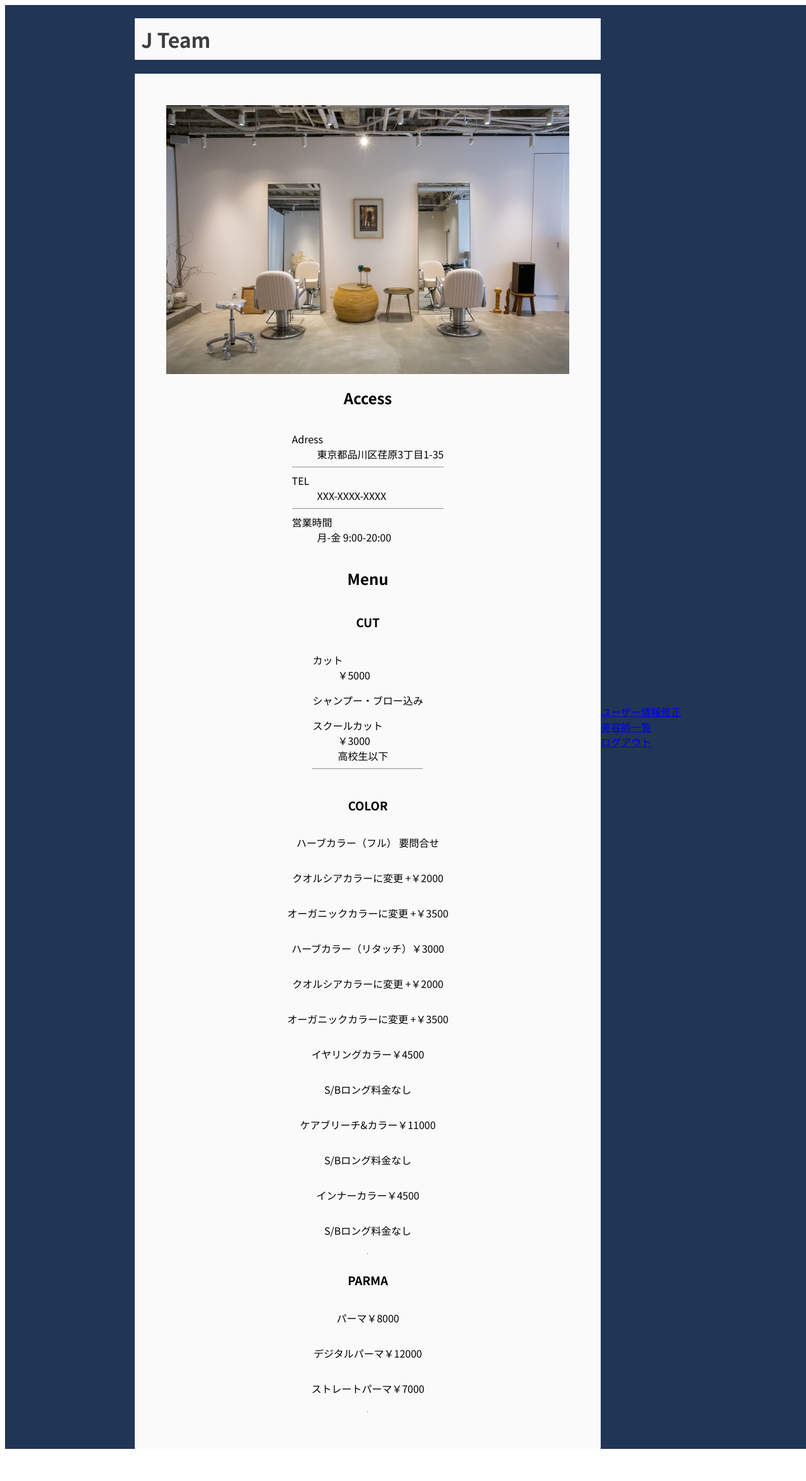
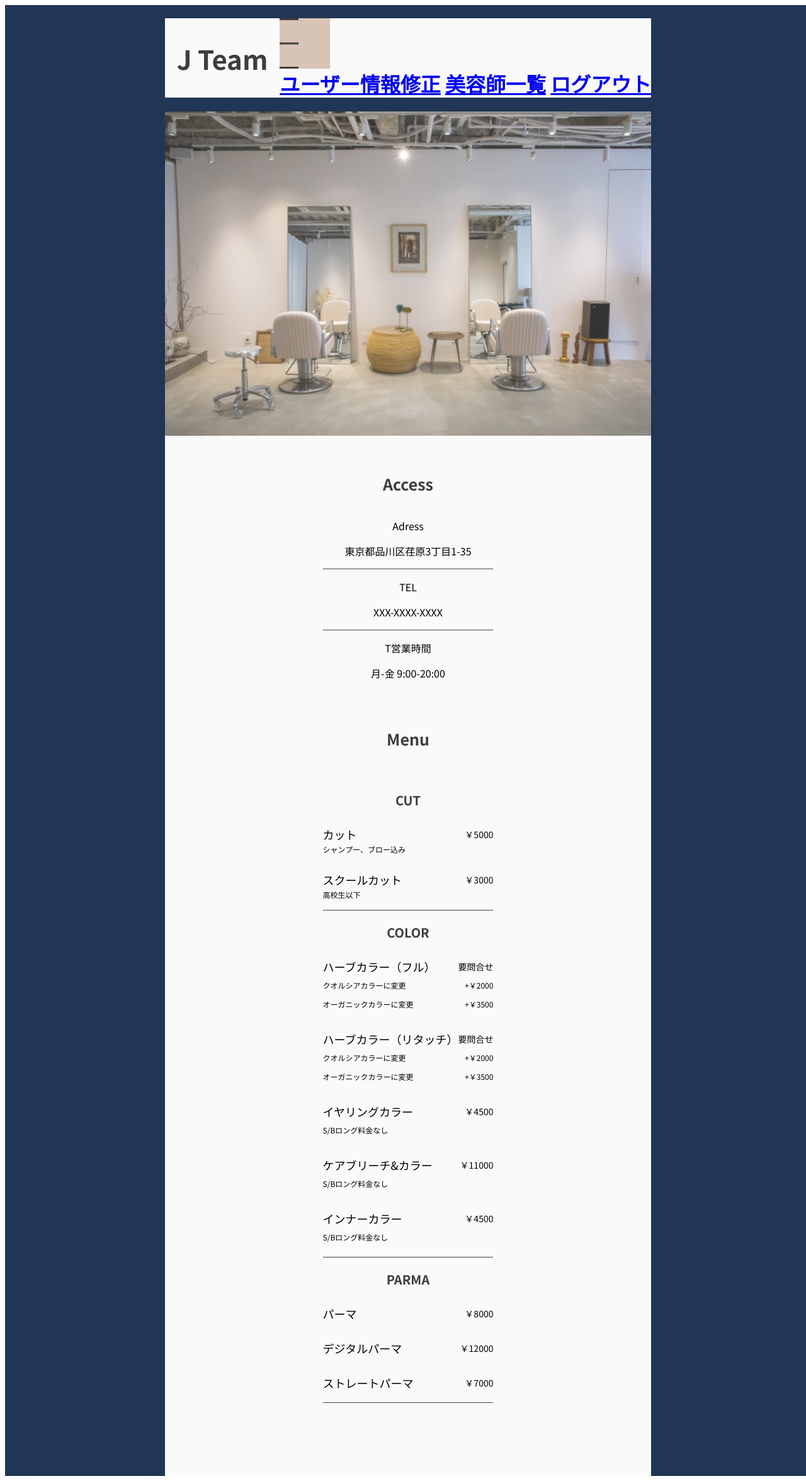
Before and after one commit to J-Team-2025-Winter/J-Team-2025-Winter, a Flask app: page /main in a window 1280 px wide. Shown: the whole page at 63% size. Before the commit the page ends 2301 px from the top, so only its background shows below. Run offline with Flask 2, Linux system fonts and the light colour scheme.

Commit message:
main.htmlとcss修正

```diff
--- a/ChatApp/static/css/main_customer.css
+++ b/ChatApp/static/css/main_customer.css
@@ -14,35 +14,182 @@
     flex-direction:column;
     align-items:center;
     display:flex;
-    padding:50px;
+    padding:0px;
     background-color: var(--white_1);
+    padding-bottom: 100px;
 }
 
 h1{
-    font-size:32px;
+    display:flex;
+    justify-content: space-between;
+    align-items:center;
     color:var(--black);
     background-color:var(--white_1);
-    padding:10px;
+    padding:0px;
 }
 
-.menu-hr{
-    border:0;
-    height:2px;
-    border-width:100%;
-    border-color:var(--gray)
- }
+h2{
+    font-size:25px;
+    color:var(--black);
+    background-color:var(--white_1);
+    padding:0px;
+    margin-top:10px;
+    text-align: center;
+}
+
+h3{
+    font-size:20px;
+    color:var(--black);
+    background-color:var(--white_1);
+    padding:0px;
+    text-align: center;
+}
+
+.menu__list {
+    margin: 0 0 0;
+}
+.access__menu {
+    text-size:12px;
+    text-align: center;
+}
+.access__def {
+    text-size:10px;
+    text-align: center;
+}
+
+.menu__item {
+    display: flex;
+    justify-content: space-between;
+    align-items: center;
+    margin-top: 25px;
+}
+
+.menu__item dt {
+    font-size: 18px;
+    line-height: 30px;
+    text-align: left;
+}
+
+.menu__item dd {
+    font-size: 14px;
+    line-height: 30px;
+    margin: 0px;
+    text-align: right;
+}
+
+.menu__def{
+    font-size:12px;
+}
+
+.menu__item_small{
+    display: flex;
+    justify-content: space-between;
+    align-items: center;
+    padding-bottom: 0px;
+    font-size:12px;
+}
+
+.menu__item_small dt{
+    line-height: 30px;
+    text-align: left;
+    padding-bottom: 0px;
+}
+.menu__item_small dd {
+    line-height: 30px;
+    margin: 2;
+    text-align: right;
+    padding-bottom: 0px;
+}
+
+.menu__hr {
+    border: none;
+    border-top: 1px solid;
+    border-color:var(--gray);
+    margin: 16px 0;
+}
+
+.main_img {
+    opacity:0.8;
+    width:100%;
+    height:auto;
+    margin:0%
+}
 
 :root{
     --navy_blue:#213555;
     --white_1:#FAFAFA;
     --black:#3D3D3D;
     --gray:#494848;
+    --brown:#D8C4B6;
 }
 
 
+.h1_logo {
+    font-size: 42px;
+    font-weight: bold;
+    text-align: left;
+    padding:19px;
+ }
 
-/*　以下でボタンを押下したら色が変わるJavascriptを入れたい。
-/*.main-button-container a.active {
-/*       background-color: #f0f0f0; /* アクティブなリンクの背景色 */
-/*       color: #000; /* アクティブなリンクの文字色 */
-/*      }
+.hamburger__icon{
+    aspect-ratio: 1;
+    width:80px;
+    display:block;
+    border:none;
+    cursor: pointer;
+    display:flex;
+    background-color:var(--brown);
+    flex-direction:column;
+    justify-content:right;
+    align-items:right;
+    position:relative;
+}
+.hamburger__icon span {
+    width: 30px;
+    height: 3px;
+    gap: 1px;
+    background:var(--black);
+    transition: transform 0.3s, opacity 0.3s;
+    position: absolute;
+  }
+
+  /* 1本目（上の線） */
+  .hamburger__icon span:nth-child(1) {
+    top: 0;
+    justify-content:center;
+  }
+
+  /* 2本目（中央の線） */
+  .hamburger__icon span:nth-child(2) {
+    top: 50%;
+    transform: translateY(-50%);
+    justify-content:center;
+  }
+  /* 3本目（下の線） */
+    .hamburger__icon span:nth-child(3) {
+    bottom: 0;
+  }
+
+
+/* メニューが開いたときのアイコンのアニメーション */
+　.customer_hamburger_menu.active .hamburger__icon span:nth-child(1) {
+    transform: translateY(11px) rotate(45deg);
+  }
+
+  .customer_hamburger_menu.active .hamburger__icon span:nth-child(2) {
+    opacity: 0;
+  }
+
+  .customer_hamburger_menu.active .hamburger__icon span:nth-child(3) {
+    transform: translateY(-11px) rotate(-45deg);
+  }
+
+  /* メニューの表示/非表示 */
+  .nav__links {
+    display: block;
+  /*  display: none; */
+  }
+
+  .customer_hamburger_menu.active .nav__links {
+    display: block;
+  }
--- a/ChatApp/templates/error/base.html
+++ b/ChatApp/templates/error/base.html
@@ -1,3 +1,4 @@
+
 <!DOCTYPE html>
 <html lang="en">
 <head>
--- a/ChatApp/templates/main.html
+++ b/ChatApp/templates/main.html
@@ -1,80 +1,128 @@
 {% extends 'base.html' %} {% block title %}
 <title>Main</title>
-<link rel="stylesheet" href="static\css\main_customer.css">
+<link rel="stylesheet" href="static/css/main_customer.css">
 {% endblock %} {% block body %}
 <div class="customer_main-wrapper">
   <div class="main-title">
-    <h1>J Team</h1>
+    <h1>
+      <span class="h1_logo">J Team</span>
+      <div class="customer_hamburger_menu">
+        <div class="hamburger__icon">
+          <span></span>
+          <span></span>
+          <span></span>
+        </div>
+        <nav class="nav__links">
+          <a href="{{ url_for('edit_user_profile_view') }}">ユーザー情報修正</a>
+          <a href="{{ url_for('channels_user_view') }}">美容師一覧</a>
+          <a href="{{ url_for('logout') }}">ログアウト</a>
+        </nav>
+    </div>
+  </h1>
+
     <p class="main-title-text"></p>
     <div class="customer_main-container">
-    <img src="static\img\Top.jpg" alt="ページを表示できません">
-
+    <img class="main_img" src="static/img/Top.jpg" alt="ページを表示できません">
+      <br><br>
       <h2>Access</h2>
-      <dl>
-      <dt>Adress</dt>
-      <dd>東京都品川区荏原3丁目1-35</dd><hr>
-
-
-      <dt>TEL</dt>
-      <dd>XXX-XXXX-XXXX</dd><hr>
-
-
-      <dt>営業時間</dt>
-      <dd>月-金 9:00-20:00</dd>
-      </dl>
-
+      <dl class="menu__list">
+      <p class="access__menu">Adress</p>
+      <p class="access__def">東京都品川区荏原3丁目1-35</p>
+      <hr class="menu__hr">
+      <p class="access__menu">TEL</p>
+      <p class="access__def">XXX-XXXX-XXXX</p>
+      <hr class="menu__hr">
+      <p class="access__menu">T営業時間</p>
+      <p class="access__def">月-金 9:00-20:00</p>
+      <br><br>
 
       <h2>Menu</h2>
+      <br>
       <h3>CUT</h3>
-      <dl>
-       <dt>カット</dt><dd>￥5000</dd>
-       <p>シャンプー・ブロー込み</p>
+          <div class="menu__item">
+              <dt>カット</dt>
+              <dd>￥5000</dd>
+          </div>
+          <div class="menu__def">
+      <dt>シャンプー、ブロー込み</dt>
+          </div>
+          <div class="menu__item">
               <dt>スクールカット</dt>
               <dd>￥3000</dd>
-       <dd>高校生以下</dd>
-       <hr>
-      </dl>
+          </div>
+          <div class="menu__def">
+            <dt>高校生以下</dt>
+          </div>
+
+      <hr class="menu__hr">
 
       <h3>COLOR</h3>
+        <div class="menu__item">
+          <dt>ハーブカラー（フル）</dt>
+          <dd> 要問合せ</dd>
+        </div>
+          <div class="menu__item_small">
+            <dt>クオルシアカラーに変更</dt>
+            <dd>+￥2000</dd>
+          </div>
+          <div class="menu__item_small">
+            <dt>オーガニックカラーに変更</dt>
+            <dd>+￥3500</dd>
+          </div>
+        <div class="menu__item">
+          <dt>ハーブカラー（リタッチ）</dt>
+          <dd> 要問合せ</dd>
+        </div>
+        <div class="menu__item_small">
+          <dt>クオルシアカラーに変更</dt>
+          <dd>+￥2000</dd>
+        </div>
+        <div class="menu__item_small">
+          <dt>オーガニックカラーに変更</dt>
+          <dd>+￥3500</dd>
+        </div>
 
-      <p>ハーブカラー（フル） 要問合せ</p>
-      <p>クオルシアカラーに変更 +￥2000</p>
-      <p>オーガニックカラーに変更 +￥3500</p>
+      <div class="menu__item">
+        <dt>イヤリングカラー</dt>
+        <dd>￥4500</dd>
+      </div>
+       <div class="menu__item_small">
+        <dt>S/Bロング料金なし</dt>
+       </div>
 
-      <p>ハーブカラー（リタッチ）￥3000</p>
-      <p>クオルシアカラーに変更 +￥2000</p>
-      <p>オーガニックカラーに変更 +￥3500</p>
+      <div class="menu__item">
+        <dt>ケアブリーチ&カラー</dt>
+        <dd>￥11000</dd>
+      </div>
+        <div class="menu__item_small">
+         <dt>S/Bロング料金なし</dt>
+        </div>
 
-      <p>イヤリングカラー￥4500</p>
-      <p>S/Bロング料金なし</p>
-
-      <p>ケアブリーチ&カラー￥11000</p>
-      <p>S/Bロング料金なし</p>
-
-      <p>インナーカラー￥4500</p>
-      <p>S/Bロング料金なし</p>
-      <hr>
+      <div class="menu__item">
+        <dt>インナーカラー</dt>
+        <dd>￥4500</dd>
+      </div>
+      <div class="menu__item_small">
+        <dt>S/Bロング料金なし</dt>
+       </div>
+    <hr class="menu__hr">
 
     <h3>PARMA</h3>
-      <p>パーマ￥8000</p>
-      <p>デジタルパーマ￥12000</p>
-      <p>ストレートパーマ￥7000</p>
-      <hr>
-
-
-
+    <div class="menu__item">
+      <dt>パーマ</dt>
+      <dd>￥8000</dd>
     </div>
+    <div class="menu__item">
+      <dt>デジタルパーマ</dt>
+      <dd>￥12000</dd>
     </div>
-  <div class="main-button-container">
-    <a class="modify-user-information" href="{{ url_for('edit_user_profile_view') }}">
-      ユーザー情報修正
-    </a><br>
-    <a class="view_stylists_list" href="{{ url_for('channels_user_view') }}">
-      美容師一覧
-    </a><br>
-    <a class="logout" href="{{ url_for('logout') }}">
-      ログアウト
-    </a>
+    <div class="menu__item">
+      <dt>ストレートパーマ</dt>
+      <dd>￥7000</dd>
+    </div>
+  <hr class="menu__hr">
+  </div>
+  </dl>
 </div>
 </div>
 </div>
```
Also changed, not shown: 2 other files. Lines whose indentation alone changed are shown as unchanged.
